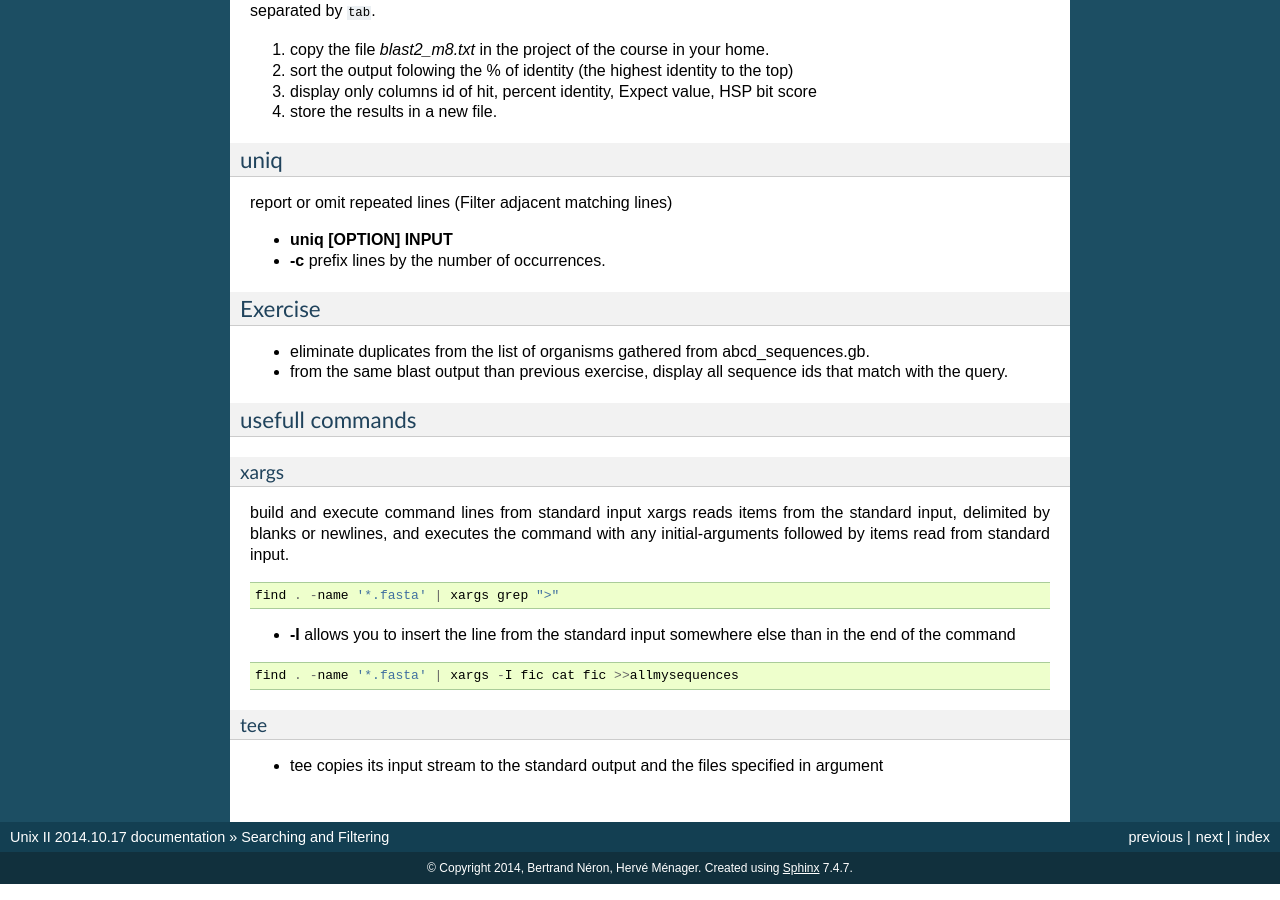
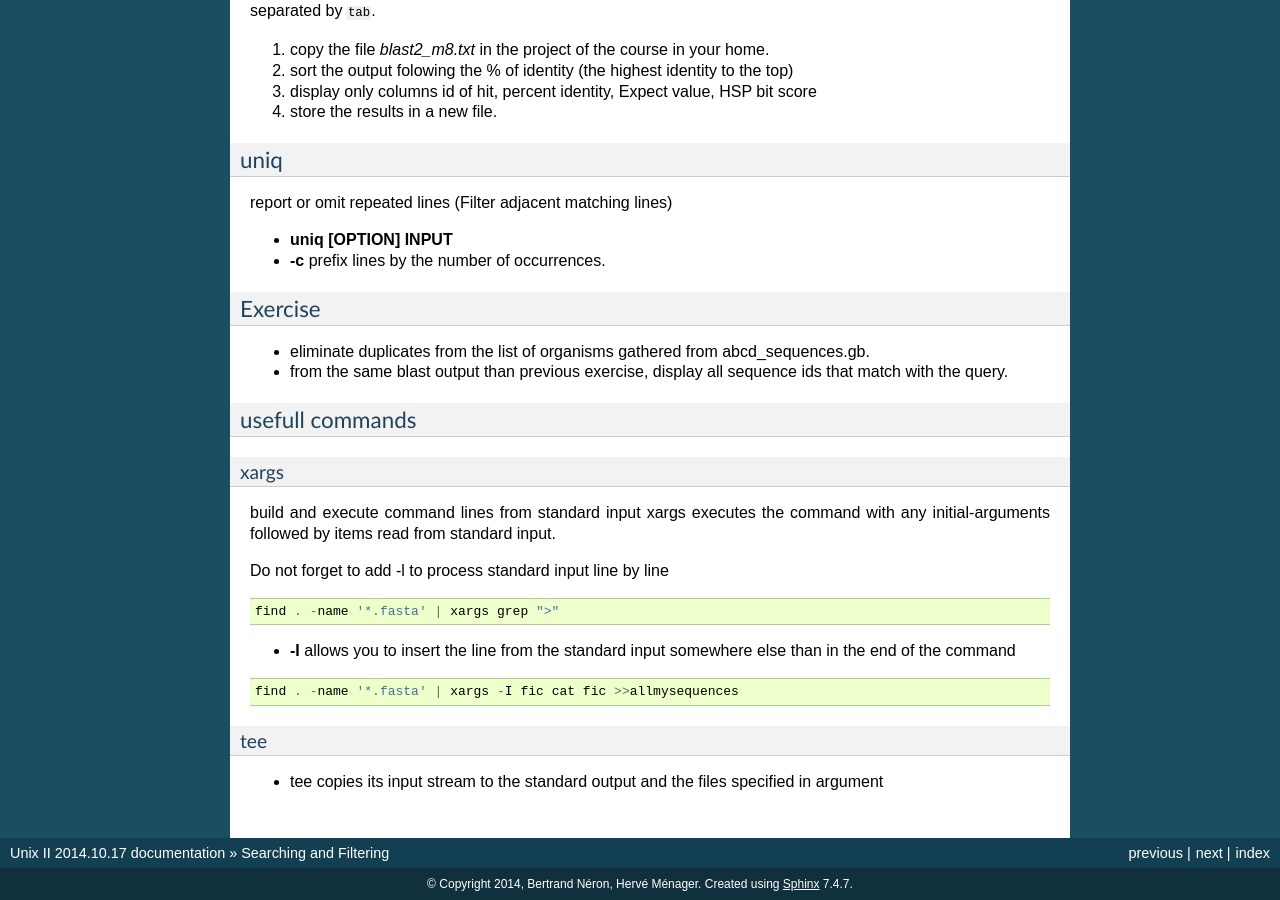
Before and after one commit to C3BI-pasteur-fr/unix-training, a Sphinx documentation site: the page built from unix-II/source/Searching_And_Filtering.rst, in a window 1280 px wide and 900 px high, scrolled down 1945 px. Built offline with Sphinx 7.4.7, drawn with Linux system fonts in a browser that asks for light colours; formulas are drawn with MathJax 3.

Commit message:
correct explanations for xargs.

```diff
--- a/unix-II/source/Searching_And_Filtering.rst
+++ b/unix-II/source/Searching_And_Filtering.rst
@@ -150,9 +150,10 @@ xargs
 -----
 
 build and execute command lines from standard input
-xargs reads items from the standard input, delimited by blanks
-or newlines, and executes the command with any initial-arguments
+xargs executes the command with any initial-arguments
 followed by items read from standard input.
+
+Do not forget to add -l to process standard input line by line
 
 ::
 
```
